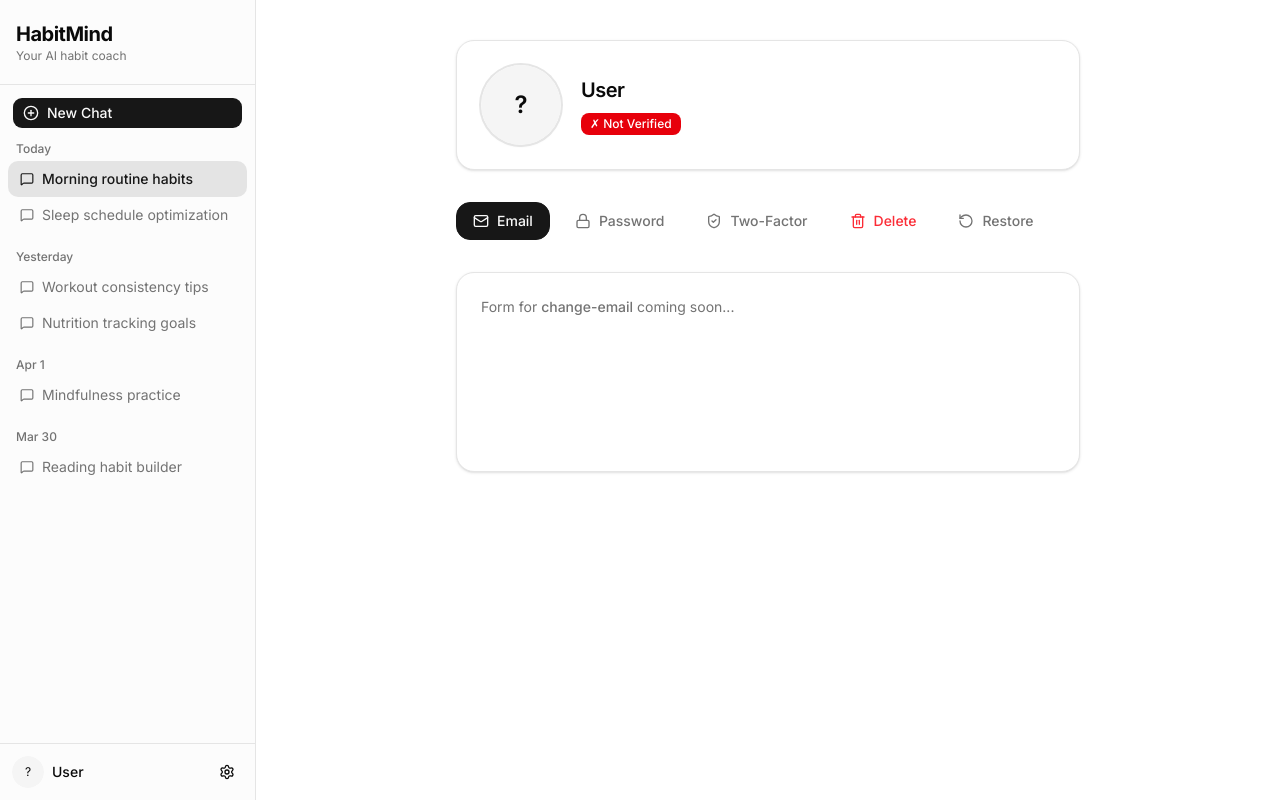
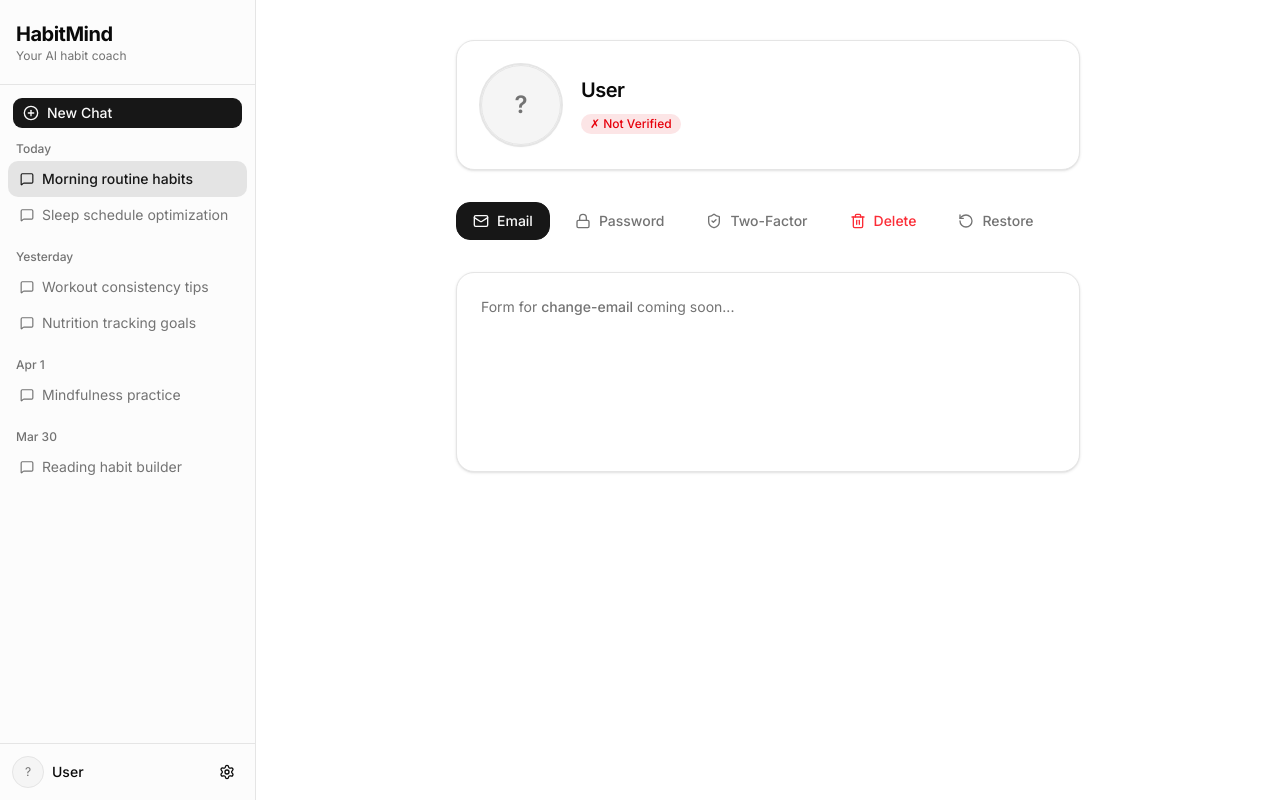
Before and after one commit to juma-paul/authkit-demo, a Next.js app: page /profile in a window 1280 px wide. Built offline with nearby package versions, Linux system fonts and the light colour scheme; no server answers.

Commit message:
chore: install avatar, badge and scroll-area components from shadcn

```diff
--- /dev/null
+++ b/src/components/ui/avatar.tsx
@@ -0,0 +1,112 @@
+"use client"
+
+import * as React from "react"
+import { Avatar as AvatarPrimitive } from "radix-ui"
+
+import { cn } from "@/lib/utils"
+
+function Avatar({
+  className,
+  size = "default",
+  ...props
+}: React.ComponentProps<typeof AvatarPrimitive.Root> & {
+  size?: "default" | "sm" | "lg"
+}) {
+  return (
+    <AvatarPrimitive.Root
+      data-slot="avatar"
+      data-size={size}
+      className={cn(
+        "group/avatar relative flex size-8 shrink-0 rounded-full select-none after:absolute after:inset-0 after:rounded-full after:border after:border-border after:mix-blend-darken data-[size=lg]:size-10 data-[size=sm]:size-6 dark:after:mix-blend-lighten",
+        className
+      )}
+      {...props}
+    />
+  )
+}
+
+function AvatarImage({
+  className,
+  ...props
+}: React.ComponentProps<typeof AvatarPrimitive.Image>) {
+  return (
+    <AvatarPrimitive.Image
+      data-slot="avatar-image"
+      className={cn(
+        "aspect-square size-full rounded-full object-cover",
+        className
+      )}
+      {...props}
+    />
+  )
+}
+
+function AvatarFallback({
+  className,
+  ...props
+}: React.ComponentProps<typeof AvatarPrimitive.Fallback>) {
+  return (
+    <AvatarPrimitive.Fallback
+      data-slot="avatar-fallback"
+      className={cn(
+        "flex size-full items-center justify-center rounded-full bg-muted text-sm text-muted-foreground group-data-[size=sm]/avatar:text-xs",
+        className
+      )}
+      {...props}
+    />
+  )
+}
+
+function AvatarBadge({ className, ...props }: React.ComponentProps<"span">) {
+  return (
+    <span
+      data-slot="avatar-badge"
+      className={cn(
+        "absolute right-0 bottom-0 z-10 inline-flex items-center justify-center rounded-full bg-primary text-primary-foreground bg-blend-color ring-2 ring-background select-none",
+        "group-data-[size=sm]/avatar:size-2 group-data-[size=sm]/avatar:[&>svg]:hidden",
+        "group-data-[size=default]/avatar:size-2.5 group-data-[size=default]/avatar:[&>svg]:size-2",
+        "group-data-[size=lg]/avatar:size-3 group-data-[size=lg]/avatar:[&>svg]:size-2",
+        className
+      )}
+      {...props}
+    />
+  )
+}
+
+function AvatarGroup({ className, ...props }: React.ComponentProps<"div">) {
+  return (
+    <div
+      data-slot="avatar-group"
+      className={cn(
+        "group/avatar-group flex -space-x-2 *:data-[slot=avatar]:ring-2 *:data-[slot=avatar]:ring-background",
+        className
+      )}
+      {...props}
+    />
+  )
+}
+
+function AvatarGroupCount({
+  className,
+  ...props
+}: React.ComponentProps<"div">) {
+  return (
+    <div
+      data-slot="avatar-group-count"
+      className={cn(
+        "relative flex size-8 shrink-0 items-center justify-center rounded-full bg-muted text-sm text-muted-foreground ring-2 ring-background group-has-data-[size=lg]/avatar-group:size-10 group-has-data-[size=sm]/avatar-group:size-6 [&>svg]:size-4 group-has-data-[size=lg]/avatar-group:[&>svg]:size-5 group-has-data-[size=sm]/avatar-group:[&>svg]:size-3",
+        className
+      )}
+      {...props}
+    />
+  )
+}
+
+export {
+  Avatar,
+  AvatarImage,
+  AvatarFallback,
+  AvatarGroup,
+  AvatarGroupCount,
+  AvatarBadge,
+}
--- /dev/null
+++ b/src/components/ui/badge.tsx
@@ -0,0 +1,49 @@
+import * as React from "react"
+import { cva, type VariantProps } from "class-variance-authority"
+import { Slot } from "radix-ui"
+
+import { cn } from "@/lib/utils"
+
+const badgeVariants = cva(
+  "group/badge inline-flex h-5 w-fit shrink-0 items-center justify-center gap-1 overflow-hidden rounded-4xl border border-transparent px-2 py-0.5 text-xs font-medium whitespace-nowrap transition-all focus-visible:border-ring focus-visible:ring-[3px] focus-visible:ring-ring/50 has-data-[icon=inline-end]:pr-1.5 has-data-[icon=inline-start]:pl-1.5 aria-invalid:border-destructive aria-invalid:ring-destructive/20 dark:aria-invalid:ring-destructive/40 [&>svg]:pointer-events-none [&>svg]:size-3!",
+  {
+    variants: {
+      variant: {
+        default: "bg-primary text-primary-foreground [a]:hover:bg-primary/80",
+        secondary:
+          "bg-secondary text-secondary-foreground [a]:hover:bg-secondary/80",
+        destructive:
+          "bg-destructive/10 text-destructive focus-visible:ring-destructive/20 dark:bg-destructive/20 dark:focus-visible:ring-destructive/40 [a]:hover:bg-destructive/20",
+        outline:
+          "border-border text-foreground [a]:hover:bg-muted [a]:hover:text-muted-foreground",
+        ghost:
+          "hover:bg-muted hover:text-muted-foreground dark:hover:bg-muted/50",
+        link: "text-primary underline-offset-4 hover:underline",
+      },
+    },
+    defaultVariants: {
+      variant: "default",
+    },
+  }
+)
+
+function Badge({
+  className,
+  variant = "default",
+  asChild = false,
+  ...props
+}: React.ComponentProps<"span"> &
+  VariantProps<typeof badgeVariants> & { asChild?: boolean }) {
+  const Comp = asChild ? Slot.Root : "span"
+
+  return (
+    <Comp
+      data-slot="badge"
+      data-variant={variant}
+      className={cn(badgeVariants({ variant }), className)}
+      {...props}
+    />
+  )
+}
+
+export { Badge, badgeVariants }
--- /dev/null
+++ b/src/components/ui/scroll-area.tsx
@@ -0,0 +1,55 @@
+"use client"
+
+import * as React from "react"
+import { ScrollArea as ScrollAreaPrimitive } from "radix-ui"
+
+import { cn } from "@/lib/utils"
+
+function ScrollArea({
+  className,
+  children,
+  ...props
+}: React.ComponentProps<typeof ScrollAreaPrimitive.Root>) {
+  return (
+    <ScrollAreaPrimitive.Root
+      data-slot="scroll-area"
+      className={cn("relative", className)}
+      {...props}
+    >
+      <ScrollAreaPrimitive.Viewport
+        data-slot="scroll-area-viewport"
+        className="size-full rounded-[inherit] transition-[color,box-shadow] outline-none focus-visible:ring-[3px] focus-visible:ring-ring/50 focus-visible:outline-1"
+      >
+        {children}
+      </ScrollAreaPrimitive.Viewport>
+      <ScrollBar />
+      <ScrollAreaPrimitive.Corner />
+    </ScrollAreaPrimitive.Root>
+  )
+}
+
+function ScrollBar({
+  className,
+  orientation = "vertical",
+  ...props
+}: React.ComponentProps<typeof ScrollAreaPrimitive.ScrollAreaScrollbar>) {
+  return (
+    <ScrollAreaPrimitive.ScrollAreaScrollbar
+      data-slot="scroll-area-scrollbar"
+      data-orientation={orientation}
+      orientation={orientation}
+      className={cn(
+        "flex touch-none p-px transition-colors select-none data-horizontal:h-2.5 data-horizontal:flex-col data-horizontal:border-t data-horizontal:border-t-transparent data-vertical:h-full data-vertical:w-2.5 data-vertical:border-l data-vertical:border-l-transparent",
+        className
+      )}
+      {...props}
+    >
+      <ScrollAreaPrimitive.ScrollAreaThumb
+        data-slot="scroll-area-thumb"
+        className="relative flex-1 rounded-full bg-border"
+      />
+    </ScrollAreaPrimitive.ScrollAreaScrollbar>
+  )
+}
+
+export { ScrollArea, ScrollBar }
```
